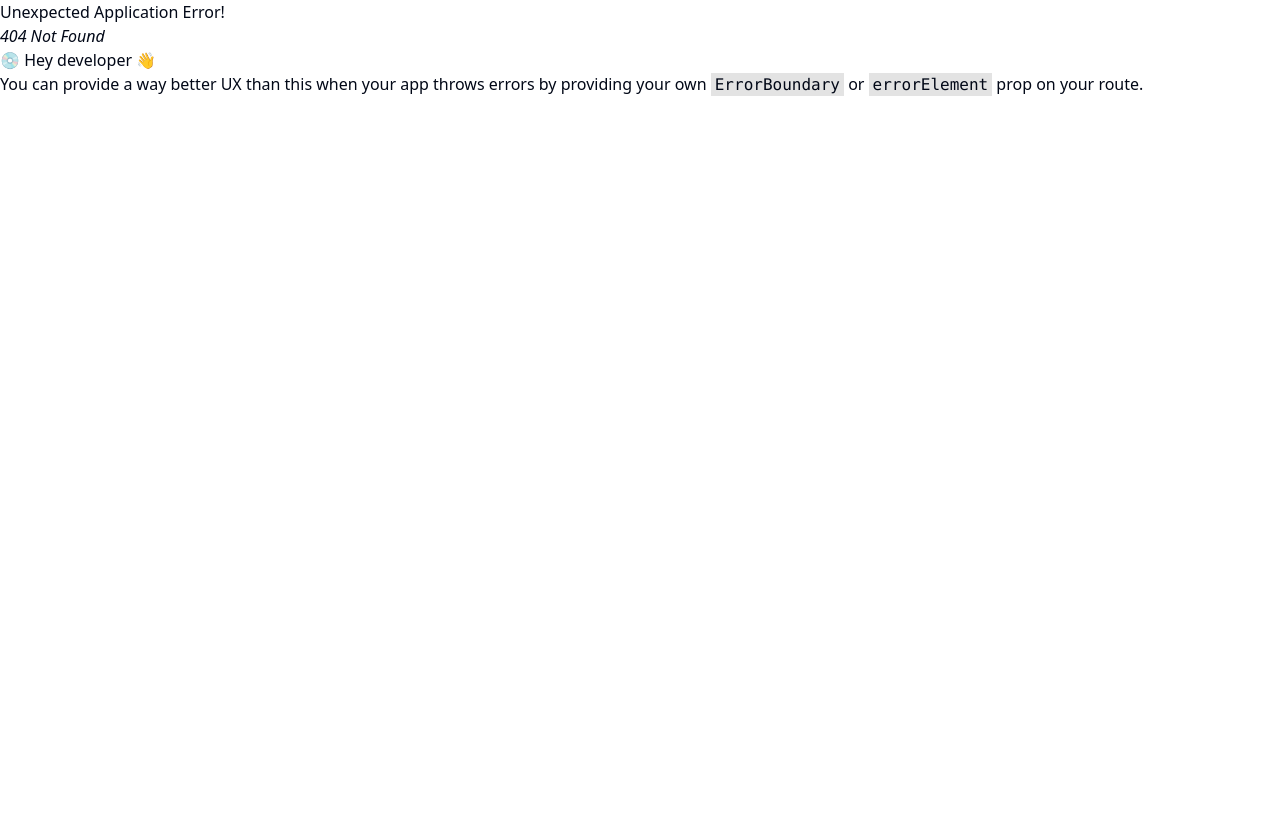
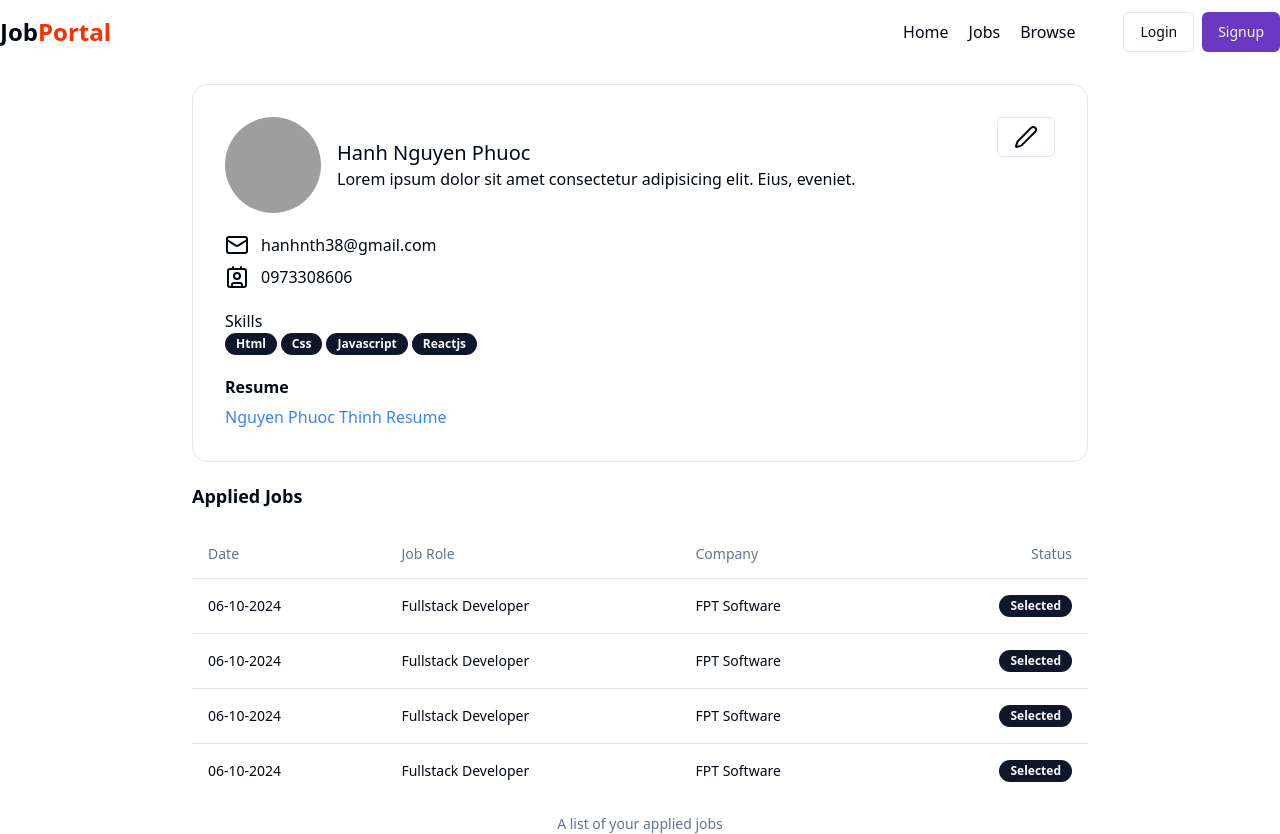
Before and after one commit to thinhnguyenvku/vku-datn-thinhnp17-hanhnth38, a React (Vite) app in the folder frontend/: page /profile in a window 1280 px wide. Before the commit this address had no page. Before the commit the page ends 800 px from the top, so only its background shows below. Built offline with nearby package versions, Linux system fonts and the light colour scheme; grey boxes are pictures that could not be loaded.

Commit message:
Profile page UI

```diff
--- a/frontend/src/App.jsx
+++ b/frontend/src/App.jsx
@@ -6,6 +6,7 @@
 import Login from "./components/auth/Login";
 import Jobs from "./components/Jobs";
 import Browse from "./components/Browse";
+import Profile from "./components/Profile";
 
 const appRouter = createBrowserRouter([
 	{
@@ -28,6 +29,10 @@
 		path: "/browse",
 		element: <Browse />,
 	},
+	{
+		path: "/profile",
+		element: <Profile />,
+	},
 ]);
 
 function App() {
--- /dev/null
+++ b/frontend/src/components/AppliedJobTable.jsx
@@ -0,0 +1,42 @@
+import {
+	Table,
+	TableBody,
+	TableCaption,
+	TableCell,
+	TableHead,
+	TableHeader,
+	TableRow,
+} from "./ui/table";
+import { Badge } from "./ui/badge";
+
+const AppliedJobTable = () => {
+	return (
+		<div>
+			<Table>
+				<TableCaption>A list of your applied jobs</TableCaption>
+				<TableHeader>
+					<TableRow>
+						<TableHead>Date</TableHead>
+						<TableHead>Job Role</TableHead>
+						<TableHead>Company</TableHead>
+						<TableHead className="text-right">Status</TableHead>
+					</TableRow>
+				</TableHeader>
+				<TableBody>
+					{[1, 2, 3, 4].map((item, index) => (
+						<TableRow key={index}>
+							<TableCell>06-10-2024</TableCell>
+							<TableCell>Fullstack Developer</TableCell>
+							<TableCell>FPT Software</TableCell>
+							<TableCell className="text-right">
+								<Badge className="text-right">Selected</Badge>
+							</TableCell>
+						</TableRow>
+					))}
+				</TableBody>
+			</Table>
+		</div>
+	);
+};
+
+export default AppliedJobTable;
--- /dev/null
+++ b/frontend/src/components/Profile.jsx
@@ -0,0 +1,84 @@
+import { Avatar, AvatarImage } from "./ui/avatar";
+import { Button } from "./ui/button";
+import { Contact, Mail, Pen } from "lucide-react";
+import { Badge } from "./ui/badge";
+import { Label } from "./ui/label";
+import AppliedJobTable from "./AppliedJobTable";
+import NavBar from "./shared/NavBar";
+
+const skills = ["Html", "Css", "Javascript", "Reactjs"];
+const isResume = true;
+
+const Profile = () => {
+	return (
+		<div>
+			<NavBar />
+			<div className="max-w-4xl mx-auto bg-white border border-gray-200 rounded-2xl my-5 p-8">
+				<div className="flex justify-between">
+					<div className="flex items-center gap-4">
+						<Avatar className="h-24 w-24">
+							<AvatarImage
+								src="https://www.shutterstock.com/image-vector/circle-line-simple-design-logo-600nw-2174926871.jpg"
+								alt="profile"
+							/>
+						</Avatar>
+						<div>
+							<h1 className="font-medium text-xl">
+								Hanh Nguyen Phuoc
+							</h1>
+							<p>
+								Lorem ipsum dolor sit amet consectetur
+								adipisicing elit. Eius, eveniet.
+							</p>
+						</div>
+					</div>
+					<Button className="text-right" variant="outline">
+						<Pen />
+					</Button>
+				</div>
+				<div className="my-5">
+					<div className="flex items-center gap-3 my-2">
+						<Mail />
+						<span>hanhnth38@gmail.com</span>
+					</div>
+					<div className="flex items-center gap-3 my-2">
+						<Contact />
+						<span>0973308606</span>
+					</div>
+				</div>
+				<div className="my-5">
+					<h1>Skills</h1>
+					<div className="flex items-center gap-1">
+						{skills.length !== 0 ? (
+							skills.map((item, index) => (
+								<Badge key={index}>{item}</Badge>
+							))
+						) : (
+							<span>N/A</span>
+						)}
+					</div>
+				</div>
+				<div className="grid w-full max-w-sm items-center gap-1.5">
+					<Label className="text-md font-bold">Resume</Label>
+					{isResume ? (
+						<a
+							target="blank"
+							href="https://facebook.com/nguyen.phuoc.thinh.411"
+							className="text-blue-500 w-full hover:underline cursor-pointer"
+						>
+							Nguyen Phuoc Thinh Resume
+						</a>
+					) : (
+						<span>N/A</span>
+					)}
+				</div>
+			</div>
+			<div className="max-w-4xl mx-auto bg-white rounded-2xl">
+				<h1 className="font-bold text-lg my-5">Applied Jobs</h1>
+				<AppliedJobTable />
+			</div>
+		</div>
+	);
+};
+
+export default Profile;
--- a/frontend/src/components/shared/NavBar.jsx
+++ b/frontend/src/components/shared/NavBar.jsx
@@ -6,7 +6,7 @@
 import { useSelector } from "react-redux";
 
 const NavBar = () => {
-	const {user} = useSelector(store=>store.auth);
+	const { user } = useSelector((store) => store.auth);
 	return (
 		<div className="bg-white">
 			<div className="flex items-center justify-between mx-auto max-w-7xl h-16">
@@ -70,7 +70,9 @@
 									<div className="flex w-fit items-center gap-2 cursor-pointer">
 										<User2 />
 										<Button variant="link">
-											View Profile
+											<Link to="/profile">
+												View Profile
+											</Link>
 										</Button>
 									</div>
 									<div className="flex w-fit items-center gap-2 cursor-pointer">
--- /dev/null
+++ b/frontend/src/components/ui/table.jsx
@@ -0,0 +1,83 @@
+import * as React from "react"
+
+import { cn } from "@/lib/utils"
+
+const Table = React.forwardRef(({ className, ...props }, ref) => (
+  <div className="relative w-full overflow-auto">
+    <table
+      ref={ref}
+      className={cn("w-full caption-bottom text-sm", className)}
+      {...props} />
+  </div>
+))
+Table.displayName = "Table"
+
+const TableHeader = React.forwardRef(({ className, ...props }, ref) => (
+  <thead ref={ref} className={cn("[&_tr]:border-b", className)} {...props} />
+))
+TableHeader.displayName = "TableHeader"
+
+const TableBody = React.forwardRef(({ className, ...props }, ref) => (
+  <tbody
+    ref={ref}
+    className={cn("[&_tr:last-child]:border-0", className)}
+    {...props} />
+))
+TableBody.displayName = "TableBody"
+
+const TableFooter = React.forwardRef(({ className, ...props }, ref) => (
+  <tfoot
+    ref={ref}
+    className={cn("border-t bg-muted/50 font-medium [&>tr]:last:border-b-0", className)}
+    {...props} />
+))
+TableFooter.displayName = "TableFooter"
+
+const TableRow = React.forwardRef(({ className, ...props }, ref) => (
+  <tr
+    ref={ref}
+    className={cn(
+      "border-b transition-colors hover:bg-muted/50 data-[state=selected]:bg-muted",
+      className
+    )}
+    {...props} />
+))
+TableRow.displayName = "TableRow"
+
+const TableHead = React.forwardRef(({ className, ...props }, ref) => (
+  <th
+    ref={ref}
+    className={cn(
+      "h-12 px-4 text-left align-middle font-medium text-muted-foreground [&:has([role=checkbox])]:pr-0",
+      className
+    )}
+    {...props} />
+))
+TableHead.displayName = "TableHead"
+
+const TableCell = React.forwardRef(({ className, ...props }, ref) => (
+  <td
+    ref={ref}
+    className={cn("p-4 align-middle [&:has([role=checkbox])]:pr-0", className)}
+    {...props} />
+))
+TableCell.displayName = "TableCell"
+
+const TableCaption = React.forwardRef(({ className, ...props }, ref) => (
+  <caption
+    ref={ref}
+    className={cn("mt-4 text-sm text-muted-foreground", className)}
+    {...props} />
+))
+TableCaption.displayName = "TableCaption"
+
+export {
+  Table,
+  TableHeader,
+  TableBody,
+  TableFooter,
+  TableHead,
+  TableRow,
+  TableCell,
+  TableCaption,
+}
```
